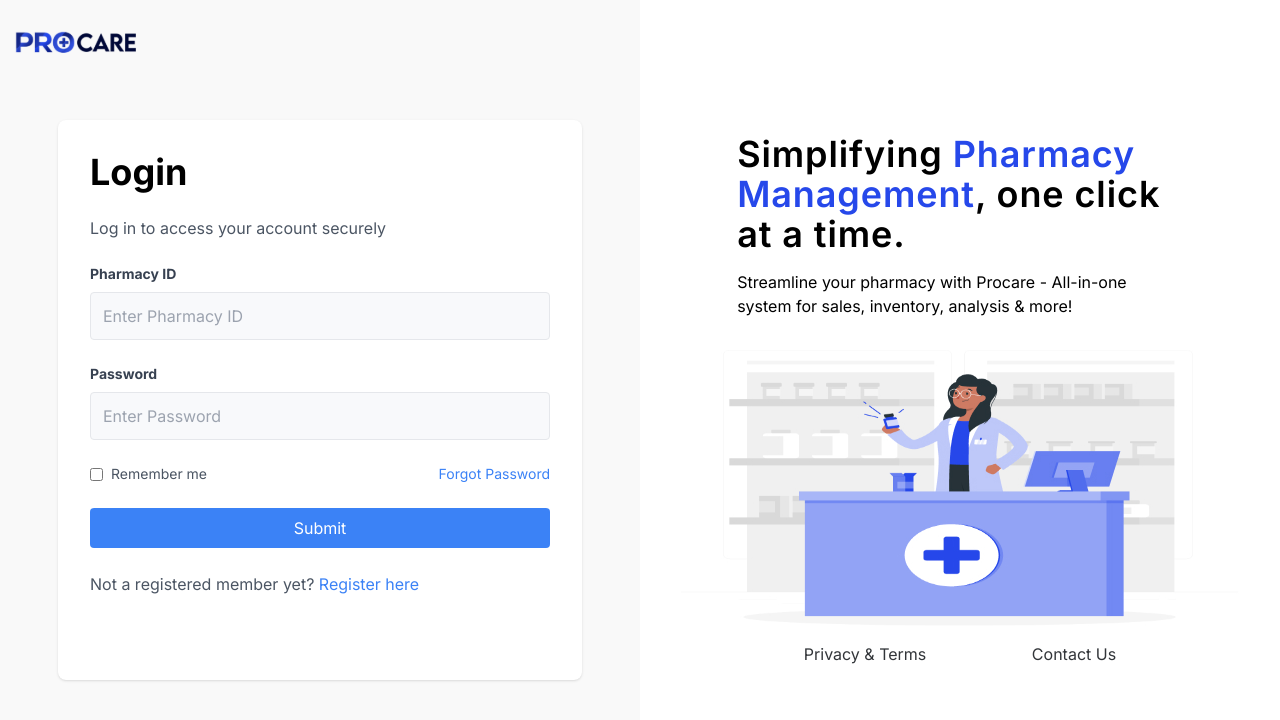
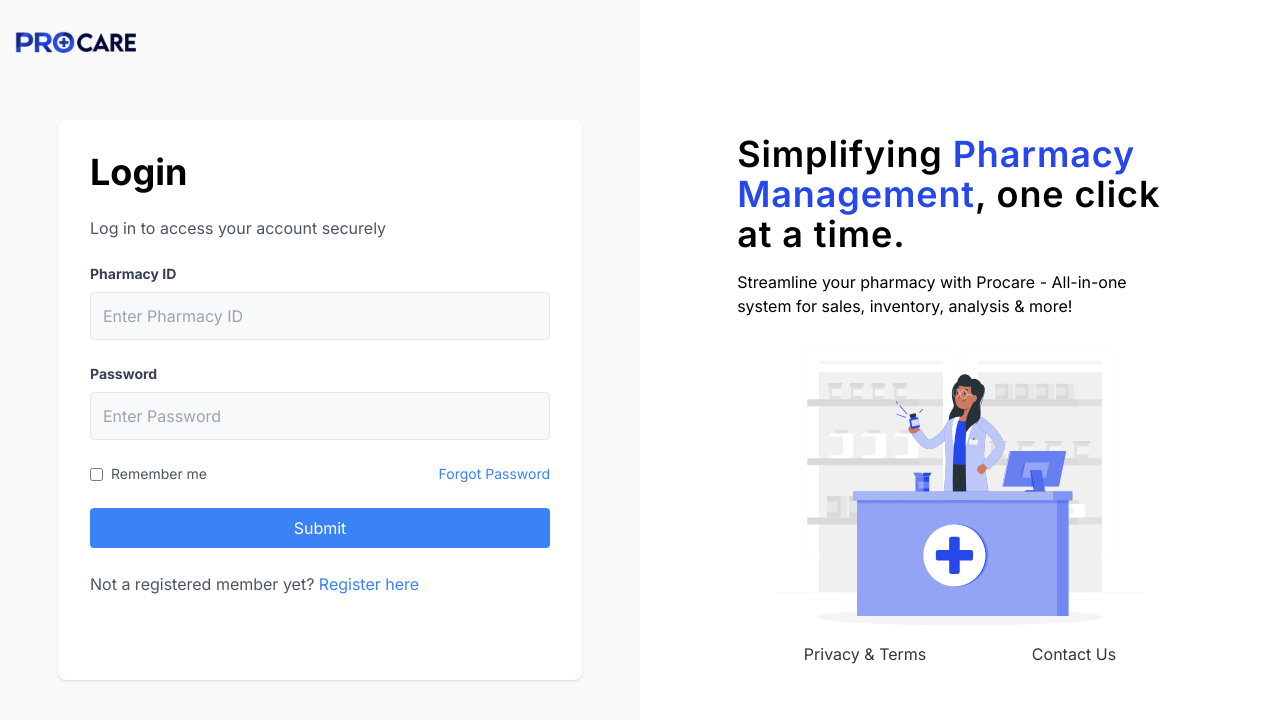
Before and after one commit to ProCare-PMS/ProCare-Web, a Next.js app: page /login in a window 1280 px wide. Shown: the top 720 px of the page. Built offline with nearby package versions, Linux system fonts and the light colour scheme.

Commit message:
use svg on layout image

```diff
--- a/app/sign-auth/layout.tsx
+++ b/app/sign-auth/layout.tsx
@@ -23,7 +23,7 @@
             </div>
 
             <div className="w-full h-1/2">
-              <Image className="w-full h-full" src="/assets/images/rafiki.jpg" width={50}  height={50} alt="rafiki" priority quality={100}/>
+              <Image className="w-full h-full" src="/assets/images/rafikisvg.svg" width={50}  height={50} alt="rafiki" priority quality={100}/>
             </div>
             <div className="w-3/4 flex justify-around items-center text-[#323539]">
               <span><a href="#">Privacy & Terms</a></span>
```
Also changed, not shown: public/assets/images/rafikisvg.svg (added).
